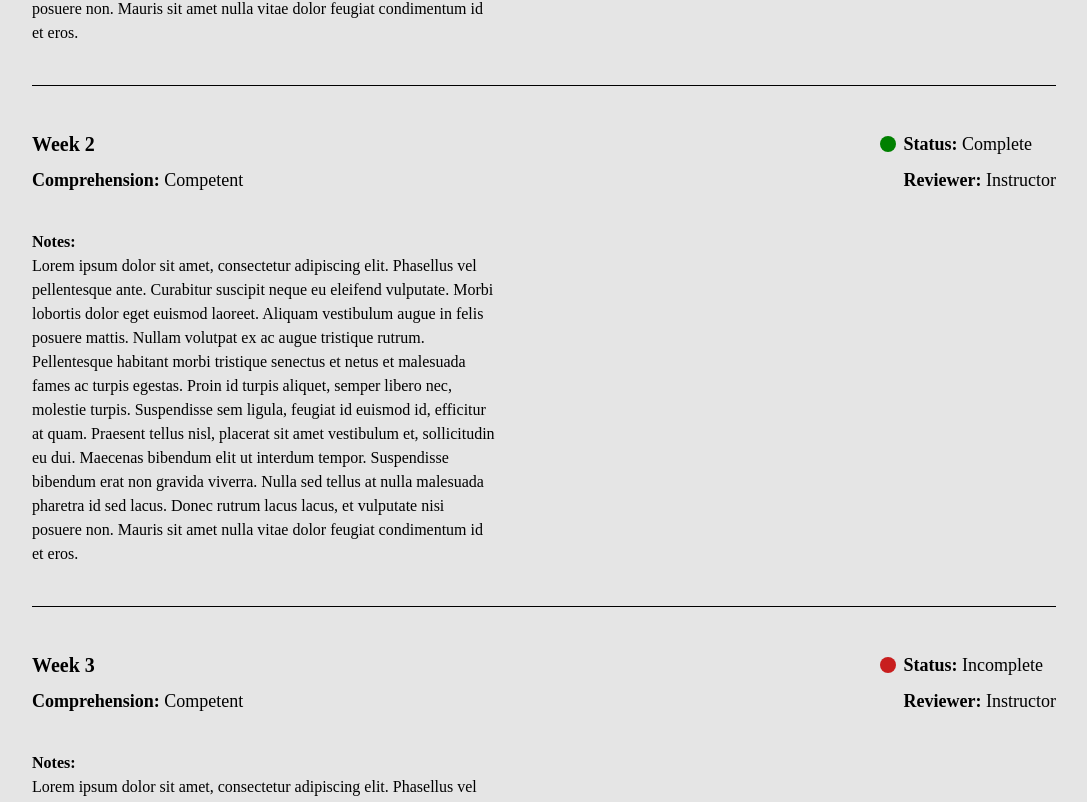
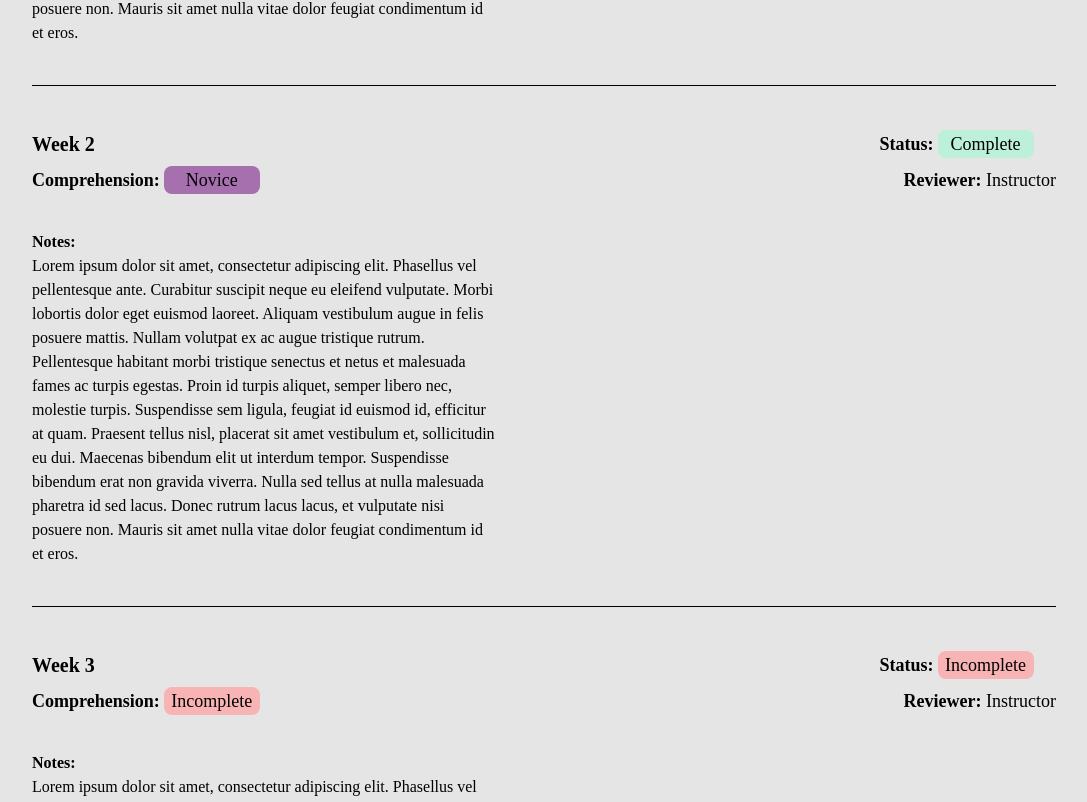
Before and after one commit to LEARNAcademy/student-application, a React (Create React App) app: page / in a window 1280 px wide. Shown: the part 936-1738 px from the top of the page, without its empty margins (96-1183 px from the left). Built offline with nearby package versions, Linux system fonts and the light colour scheme; a web font is replaced by a local one.

Commit message:
Changes values as labels for assessments and comp

```diff
--- a/src/components/Assessment.js
+++ b/src/components/Assessment.js
@@ -2,9 +2,9 @@ import React, { useState, useEffect } from "react"
 
 const Assessment = (props) => {
   const { assessments } = props
-
-  const [statusColor, setStatusColor] = useState([])
+  const [ statusColor, setStatusColor] = useState([])
   const [assess, setAssess] = useState([])
+  const [ compColor, setCompColor ] = useState([])
 
   const assessmentsUpdate = () => {
     const newAssess = []
@@ -22,11 +22,11 @@ const Assessment = (props) => {
     setStatusColor(
       assessments.map(assessment => {
         if(assessment.status === "Pending"){
-          return "bg-[#FACA15]"
+          return "bg-yellow-100"
         } else if(assessment.status === "Complete") {
-          return "bg-[green]"
+          return "bg-green-200"
         } else if(assessment.status === "Incomplete") {
-          return "bg-[#C81E1E]"
+          return "bg-red-300"
         } else if (assessment.status === "Unassigned") {
           return "bg-[gray]"
         }
@@ -34,9 +34,28 @@ const Assessment = (props) => {
     )
   }
 
+  const compColorArray = () => {
+    setCompColor(
+      assessments.map(assessment => {
+        if(assessment.comprehension === "Incomplete"){
+          return "bg-red-300"
+        } else if(assessment.comprehension === "Complete") {
+          return "bg-green-200"
+        } else if(assessment.comprehension === "Novice") {
+          return "bg-[#A670AF]"
+        } else if (assessment.comprehension === "Advanced Beginner") {
+          return "bg-[#A670AF]"
+        } else if (assessment.comprehension === "Competent") {
+          return "bg-[#A670AF]"
+        }
+      })
+    )
+  }
+
   useEffect(() => {
     assessmentsUpdate(),
-    colorArray()
+    colorArray(),
+    compColorArray()
   }, [])
 
   return (
@@ -47,12 +66,15 @@ const Assessment = (props) => {
             <div className="flex w-full flex-row justify-between">
               <div className="flex flex-col">
                 <div className="my-1 text-xl font-bold">Week {assessment.week} </div>
-                <div className="my-1 text-lg"><strong>Comprehension:</strong> {assessment.comprehension}</div>
+                <div className="my-1 text-lg"><strong>Comprehension:</strong>
+                  <span className={`relative mx-1 inline-block w-24 rounded-lg text-center before:absolute before:-inset-1 before:block ${compColor[index]}`}>{assessment.comprehension}</span>
+                </div>
               </div>
               <div className="flex flex-col">
                 <div className="flex w-full flex-row items-center">
-                  <span className={`mr-2 h-4 w-4 rounded-full ${statusColor[index]}`}/>
-                  <div className="my-1 text-lg"><strong>Status:</strong> {assessment.status}</div>
+                  <div className="my-1 text-lg"><strong>Status:</strong>
+                    <span className={`relative mx-1 inline-block w-24 rounded-lg text-center before:absolute before:-inset-1 before:block ${statusColor[index]}`}>{assessment.status}</span>
+                  </div>
                 </div>
                 <div className="my-1 pl-6 text-lg"><strong>Reviewer:</strong> {assessment.reviewer} </div>
               </div>
--- a/src/userMock.js
+++ b/src/userMock.js
@@ -5,7 +5,7 @@ export const user = {
   student: {
     id: 1,
     user_id: 1,
-    absences: 3,
+    absences: .3,
     assessments: [
       {
         id: 1,
@@ -21,7 +21,7 @@ export const user = {
         student_id: 1,
         week: 2,
         status: "Complete",
-        comprehension: "Competent",
+        comprehension: "Novice",
         reviewer: "Instructor",
         notes: "Lorem ipsum dolor sit amet, consectetur adipiscing elit. Phasellus vel pellentesque ante. Curabitur suscipit neque eu eleifend vulputate. Morbi lobortis dolor eget euismod laoreet. Aliquam vestibulum augue in felis posuere mattis. Nullam volutpat ex ac augue tristique rutrum. Pellentesque habitant morbi tristique senectus et netus et malesuada fames ac turpis egestas. Proin id turpis aliquet, semper libero nec, molestie turpis. Suspendisse sem ligula, feugiat id euismod id, efficitur at quam. Praesent tellus nisl, placerat sit amet vestibulum et, sollicitudin eu dui. Maecenas bibendum elit ut interdum tempor. Suspendisse bibendum erat non gravida viverra. Nulla sed tellus at nulla malesuada pharetra id sed lacus. Donec rutrum lacus lacus, et vulputate nisi posuere non. Mauris sit amet nulla vitae dolor feugiat condimentum id et eros."
       },
@@ -30,7 +30,7 @@ export const user = {
         student_id: 1,
         week: 3,
         status: "Incomplete",
-        comprehension: "Competent",
+        comprehension: "Incomplete",
         reviewer: "Instructor",
         notes: "Lorem ipsum dolor sit amet, consectetur adipiscing elit. Phasellus vel pellentesque ante. Curabitur suscipit neque eu eleifend vulputate. Morbi lobortis dolor eget euismod laoreet. Aliquam vestibulum augue in felis posuere mattis. Nullam volutpat ex ac augue tristique rutrum. Pellentesque habitant morbi tristique senectus et netus et malesuada fames ac turpis egestas. Proin id turpis aliquet, semper libero nec, molestie turpis. Suspendisse sem ligula, feugiat id euismod id, efficitur at quam. Praesent tellus nisl, placerat sit amet vestibulum et, sollicitudin eu dui. Maecenas bibendum elit ut interdum tempor. Suspendisse bibendum erat non gravida viverra. Nulla sed tellus at nulla malesuada pharetra id sed lacus. Donec rutrum lacus lacus, et vulputate nisi posuere non. Mauris sit amet nulla vitae dolor feugiat condimentum id et eros."
       },
@@ -39,7 +39,7 @@ export const user = {
         student_id: 1,
         week: 4,
         status: "Incomplete",
-        comprehension: "Competent",
+        comprehension: "Complete",
         reviewer: "Instructor",
         notes: "Lorem ipsum dolor sit amet, consectetur adipiscing elit. Phasellus vel pellentesque ante. Curabitur suscipit neque eu eleifend vulputate. Morbi lobortis dolor eget euismod laoreet. Aliquam vestibulum augue in felis posuere mattis. Nullam volutpat ex ac augue tristique rutrum. Pellentesque habitant morbi tristique senectus et netus et malesuada fames ac turpis egestas. Proin id turpis aliquet, semper libero nec, molestie turpis. Suspendisse sem ligula, feugiat id euismod id, efficitur at quam. Praesent tellus nisl, placerat sit amet vestibulum et, sollicitudin eu dui. Maecenas bibendum elit ut interdum tempor. Suspendisse bibendum erat non gravida viverra. Nulla sed tellus at nulla malesuada pharetra id sed lacus. Donec rutrum lacus lacus, et vulputate nisi posuere non. Mauris sit amet nulla vitae dolor feugiat condimentum id et eros."
       },
```
